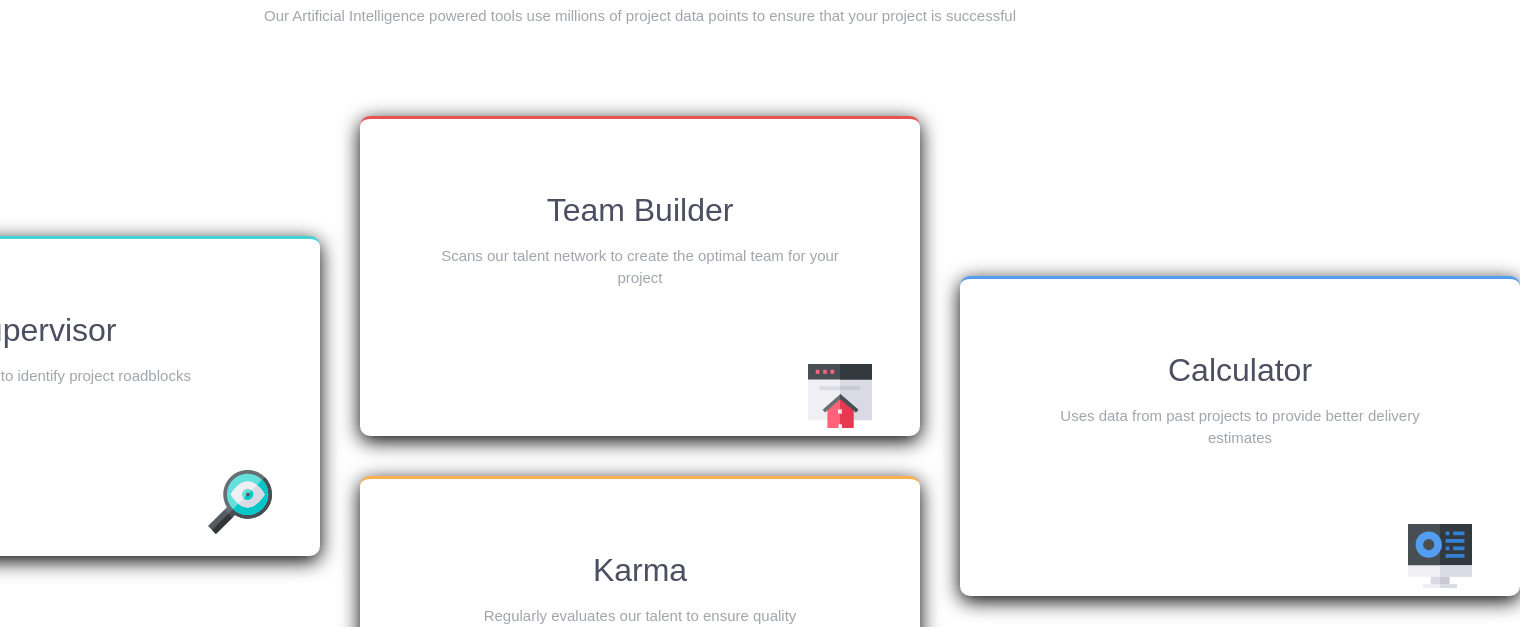
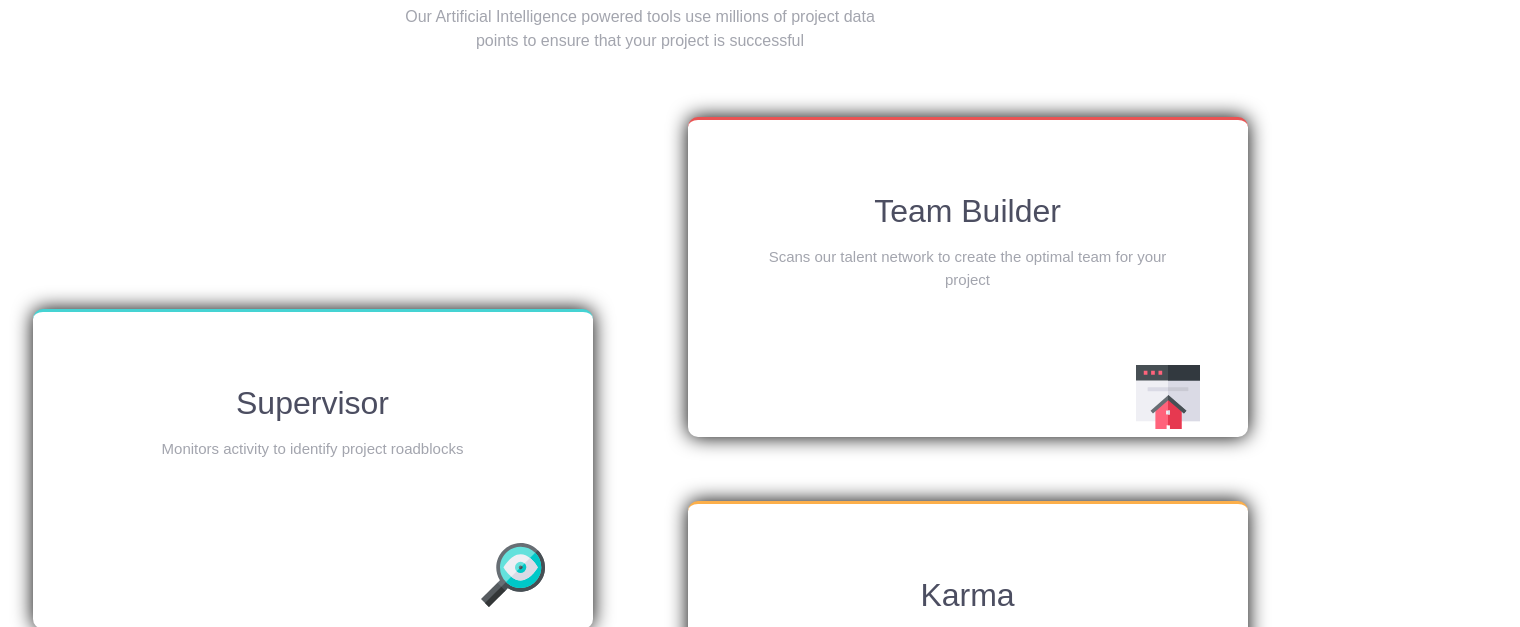
Before and after one commit to AnthonyRodriguez93/four-card-feature-section-master, a plain HTML site: page index.html in a window 1280 px wide. Shown: the part 171-798 px from the top of the page, 1520 px wide, since content can reach past the window. Drawn offline with nearby package versions, Linux system fonts and the light colour scheme.

Commit message:
Add files via upload

```diff
--- a/index.html
+++ b/index.html
@@ -18,15 +18,20 @@
 </head>
 
 <body>
-
+  <div class="row align-items-center">
+    <div class="col">
       <h1 class="main-heading">Reliable, efficient delivery</h1>
       <h1 class="bold-heading">Powered by Technology</h1>
 
-  <p class="blurb">Our Artificial Intelligence powered tools use millions of project data points
+      <p class="blurb">Our Artificial Intelligence powered tools use millions of project data<br> points
         to ensure that your project is successful</p>
+    </div>
+  </div>
 
 
-  <div class="features">
+  <div class="row align-items-center justify-content-center">
+    <div class="col">
+      <!-- <div class="features"> -->
 
       <div class="card supervisor-card">
         <div class="card-body">
@@ -37,10 +42,10 @@
           <img src="./images/icon-supervisor.svg" alt="">
         </div>
       </div>
+    </div>
 
 
-
-
+    <div class="col">
       <div class="card teambuilder-card">
         <div class="card-body">
           <h5 class="card-title">Team Builder</h5>
@@ -51,8 +56,6 @@
         </div>
       </div>
 
-
-
       <div class="card karma-card">
         <div class="card-body">
           <h5 class="card-title">Karma</h5>
@@ -62,9 +65,15 @@
           <img src="./images/icon-karma.svg" id="karmaimg" alt="">
         </div>
       </div>
+    </div>
 
 
 
+
+
+
+
+    <div class="col">
       <div class="card calc-card">
         <div class="card-body">
           <h5 class="card-title">Calculator</h5>
@@ -74,8 +83,13 @@
           <img src="./images/icon-calculator.svg" alt="">
         </div>
       </div>
+    </div>
 
-  </div>
+
+    <!-- </div> -->
+
+
+
 
 
 
--- a/styles.css
+++ b/styles.css
@@ -12,6 +12,7 @@ body {
     width: 100vh; */
     display: flex;
     flex-direction: column;
+    margin: auto;
 }
 
 p {
@@ -31,6 +32,12 @@ footer {
 }
 
 
+.blurb {
+    font-size: 1rem;
+    margin: auto;
+    margin-bottom: 4rem;
+}
+
 
 .features {
     /* display: grid;
@@ -43,8 +50,8 @@ footer {
 .supervisor-card {
     /* grid-area: 2; */
     border-top: hsl(180, 62%, 55%) solid;
-    transform: translate(-600px, 120px);
-    position: absolute;
+    /* transform: translate(-600px, 120px);
+    position: absolute; */
 }
 
 .teambuilder-card {
@@ -60,9 +67,11 @@ footer {
 
 .calc-card {
     /* grid-area: -3/-2; */
+
     border-top: hsl(212, 86%, 64%) solid;
-    position: absolute;
-    transform: translate(600px, -520px);
+
+    /* position: absolute;
+    transform: translate(600px, -520px); */
 }
 
 .card-title {
@@ -89,10 +98,12 @@ footer {
     width: 35rem;
     height: 20rem;
     border-radius: 10px;
-    box-shadow: 0px 5px 20px 0px #000000;
+    box-shadow: 0px 0px 20px 0px #000000;
     border-left: none;
     border-right: none;
     border-bottom: none;
+    margin: auto;
+    margin-bottom: 4rem;
 }
 
 .main-heading {
@@ -112,3 +123,10 @@ footer {
 .attribution a {
     color: hsl(228, 45%, 44%);
 }
+
+/* @media (min-width: 1440px) {
+    .card {
+        position: relative;
+        transform: none;
+    }
+} */
```
Lines whose indentation alone changed are shown as unchanged.
